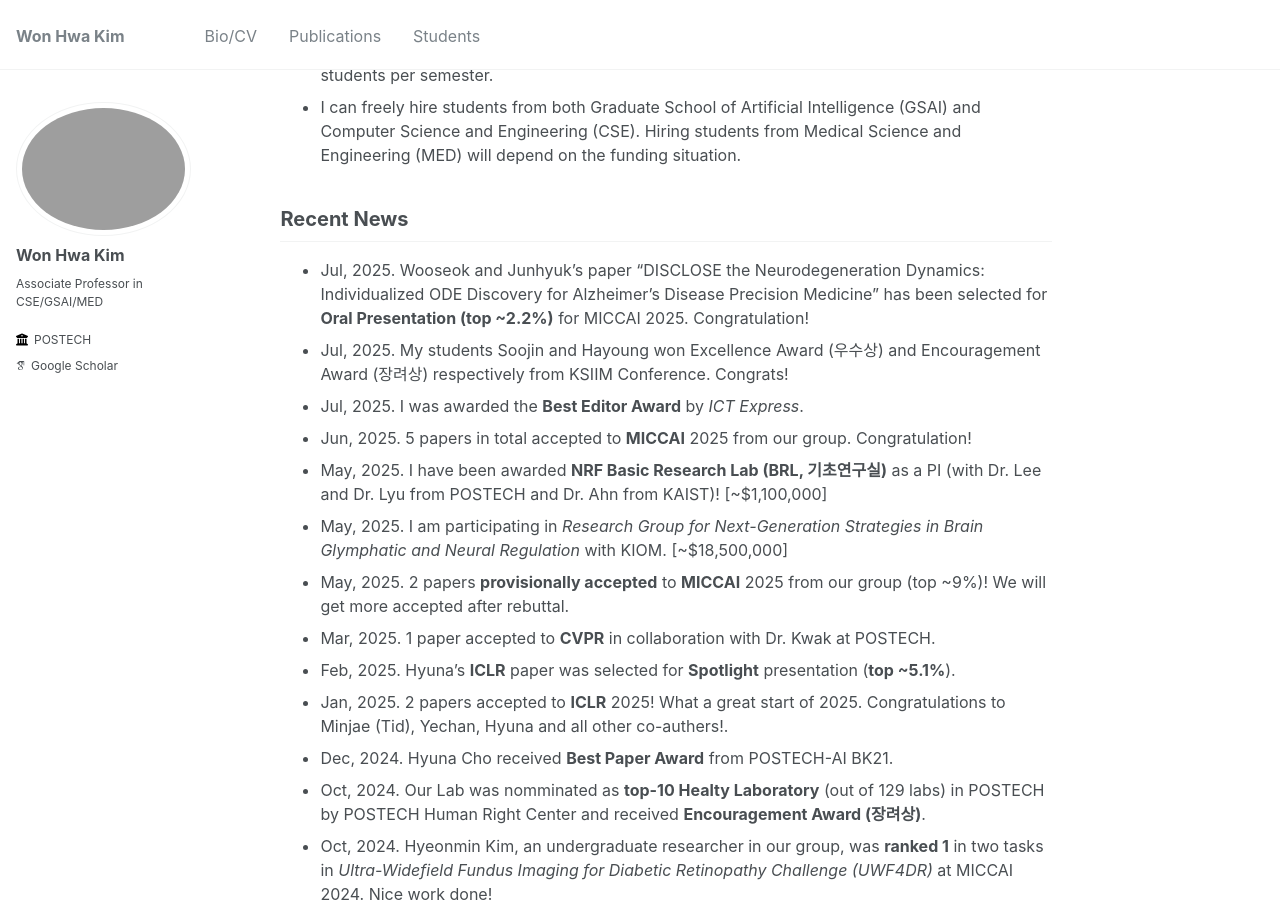
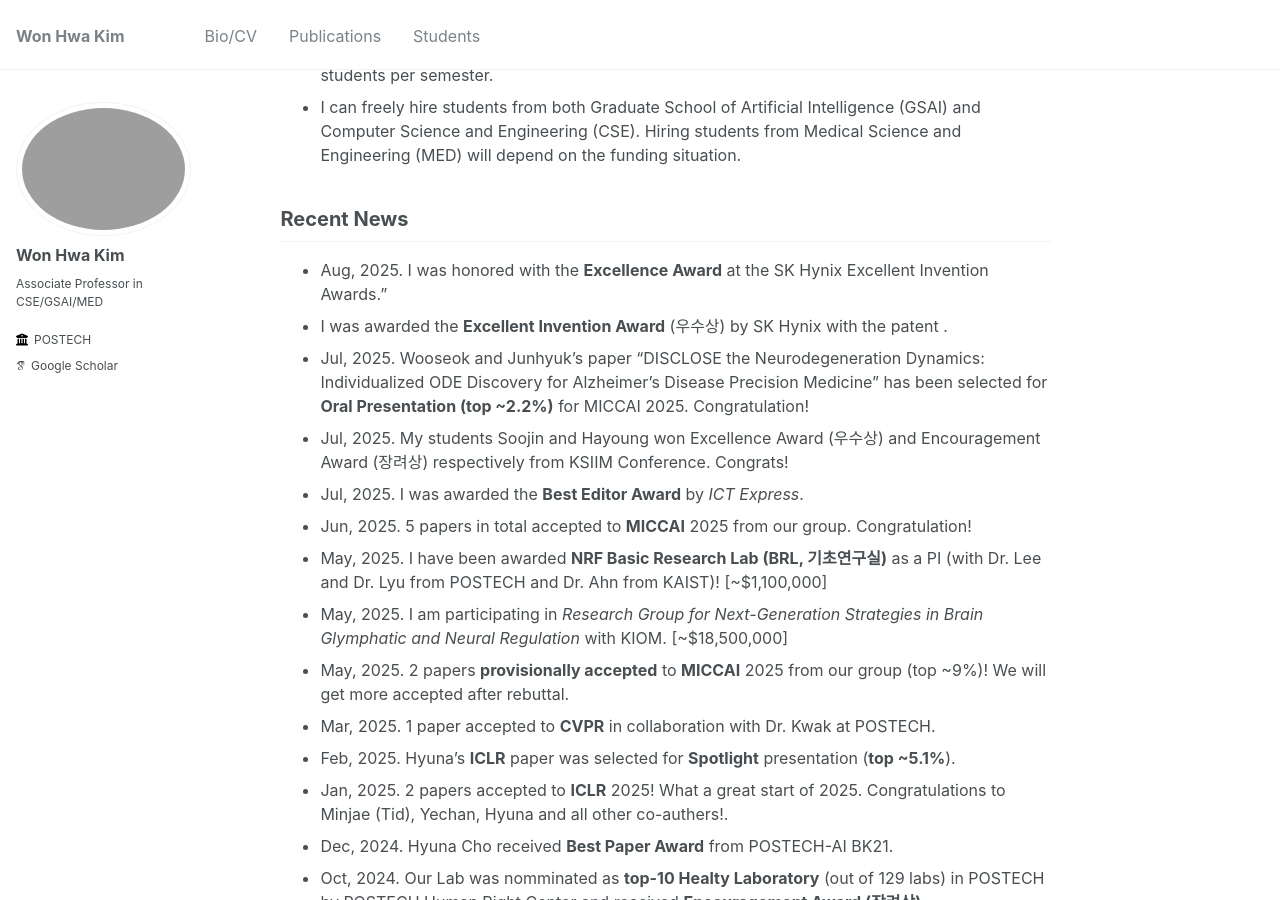
Before and after one commit to wwplato/wwplato.github.io, a Jekyll site: the page built from _pages/about.md, in a window 1280 px wide and 900 px high, scrolled down 556 px. Built offline with Jekyll 4.4.1, drawn with Linux system fonts in a browser that asks for light colours; some web fonts are replaced.

Commit message:
Update about.md

```diff
--- a/_pages/about.md
+++ b/_pages/about.md
@@ -31,6 +31,8 @@ I am always looking for highly **self-motivated** students with long term goals.
 
 Recent News
 -----
+* Aug, 2025. I was honored with the **Excellence Award** at the SK Hynix Excellent Invention Awards.”
+* I was awarded the **Excellent Invention Award** (우수상) by SK Hynix with the patent .
 * Jul, 2025. Wooseok and Junhyuk's paper "DISCLOSE the Neurodegeneration Dynamics: Individualized ODE Discovery for Alzheimer’s Disease Precision Medicine" has been selected for **Oral Presentation (top ~2.2%)** for MICCAI 2025. Congratulation!
 * Jul, 2025. My students Soojin and Hayoung won Excellence Award (우수상) and Encouragement Award (장려상) respectively from KSIIM Conference. Congrats!
 * Jul, 2025. I was awarded the **Best Editor Award** by *ICT Express*.
```
